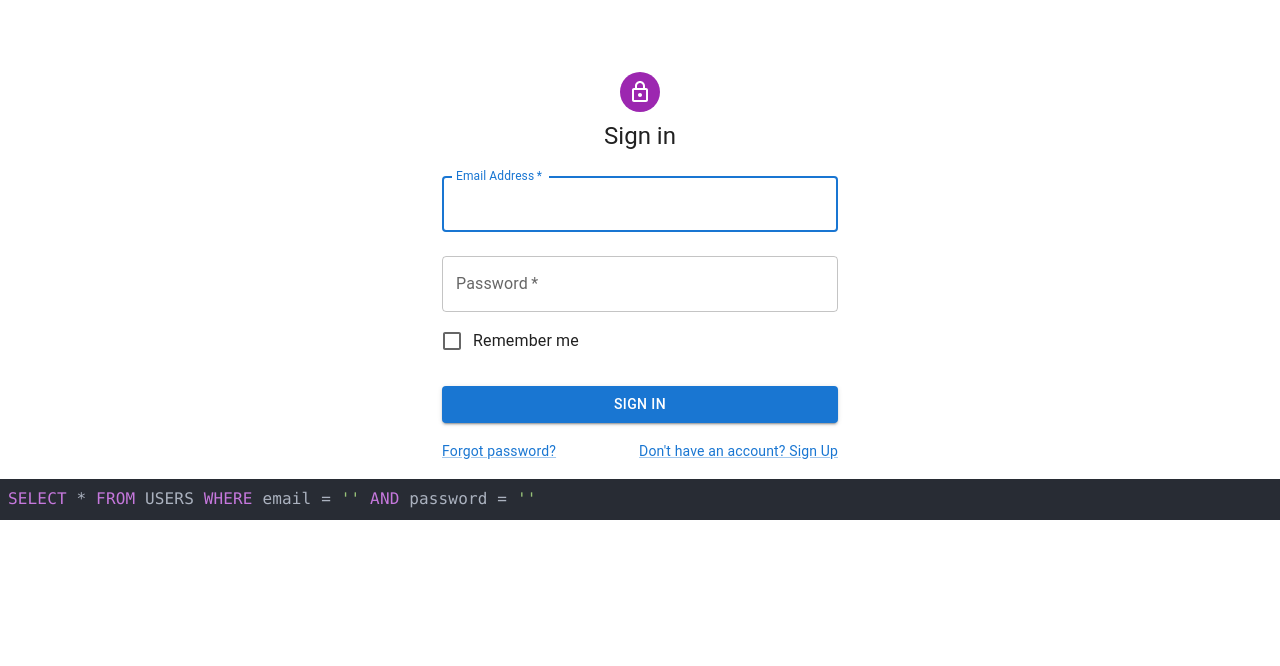
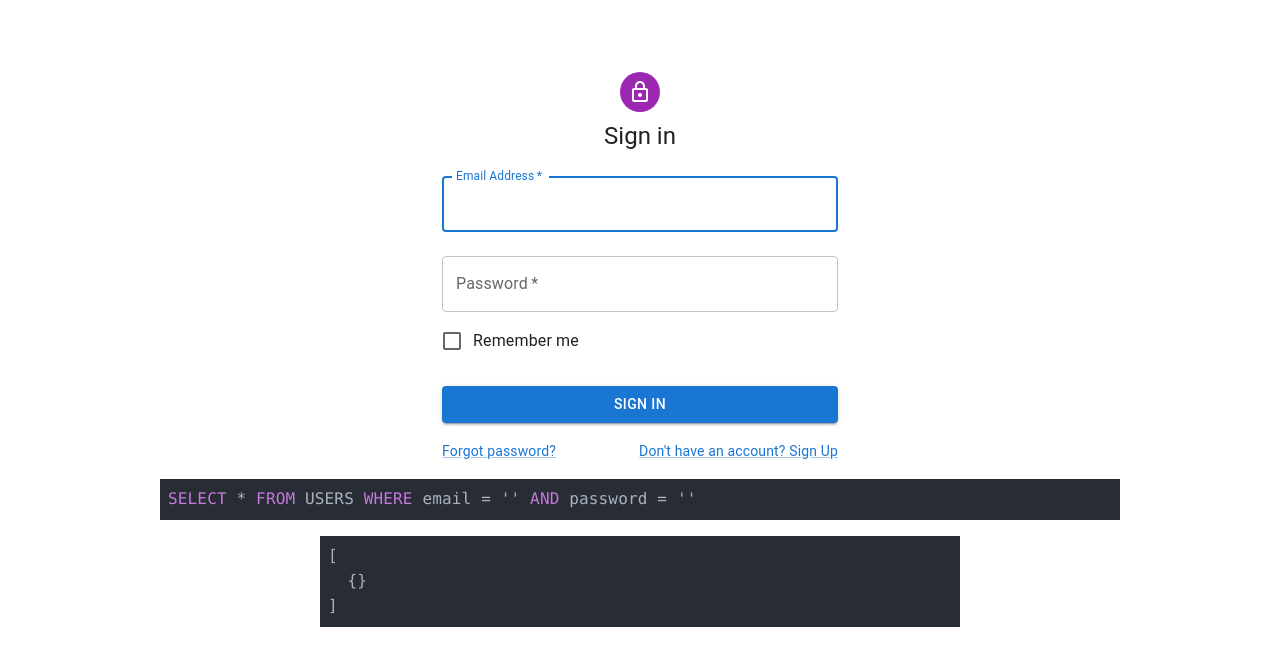
Before and after one commit to xlucasve/SQL-Injection-Site, a React (Create React App) app in the folder injection-site/: page / in a window 1280 px wide. Shown: the top 666 px of the page. Built offline with nearby package versions, Linux system fonts and the light colour scheme.

Commit message:
Mejorado visualmente presentación de datos

```diff
--- a/injection-site/src/components-all/login-test/pages/login-site-complete.js
+++ b/injection-site/src/components-all/login-test/pages/login-site-complete.js
@@ -20,6 +20,7 @@ import {
   atomOneDark,
 } from "react-syntax-highlighter/dist/esm/styles/hljs";
 import login from "../../api/login-api";
+import "./login.css";
 
 // TODO remove, this demo shouldn't need to reset the theme.
 
@@ -37,12 +38,15 @@ export default function SignIn() {
 
   const [email, setEmail] = useState("");
   const [pass, setPass] = useState("");
+  const [response, setResponse] = useState([{}]);
+
   const sqlQuery = `SELECT * FROM USERS WHERE email = '${email}' AND password = '${pass}'`;
 
   const loginSubmitHandler = async (event) => {
     event.preventDefault();
     const resultado = await login(email);
     console.log(resultado);
+    setResponse(resultado);
   };
 
   return (
@@ -118,9 +122,16 @@ export default function SignIn() {
           </Box>
         </Box>
       </Container>
-      <SyntaxHighlighter language="sql" style={atomOneDark}>
-        {sqlQuery}
-      </SyntaxHighlighter>
+      <div className="sql-data">
+        <SyntaxHighlighter language="sql" style={atomOneDark}>
+          {sqlQuery}
+        </SyntaxHighlighter>
+      </div>
+      <div className="json-data">
+        <SyntaxHighlighter language="json" style={atomOneDark}>
+          {JSON.stringify(response, null, 2)}
+        </SyntaxHighlighter>
+      </div>
     </ThemeProvider>
   );
 }
--- a/injection-site/src/components-all/login-test/pages/login.css
+++ b/injection-site/src/components-all/login-test/pages/login.css
@@ -8,8 +8,12 @@
   align-self: center;
 }
 
-.json-response {
+.sql-data {
+  margin: 0 auto;
+  width: 75%;
+}
+
+.json-data {
   margin: 0 auto;
   width: 50%;
-  height: 50%;
 }
```
